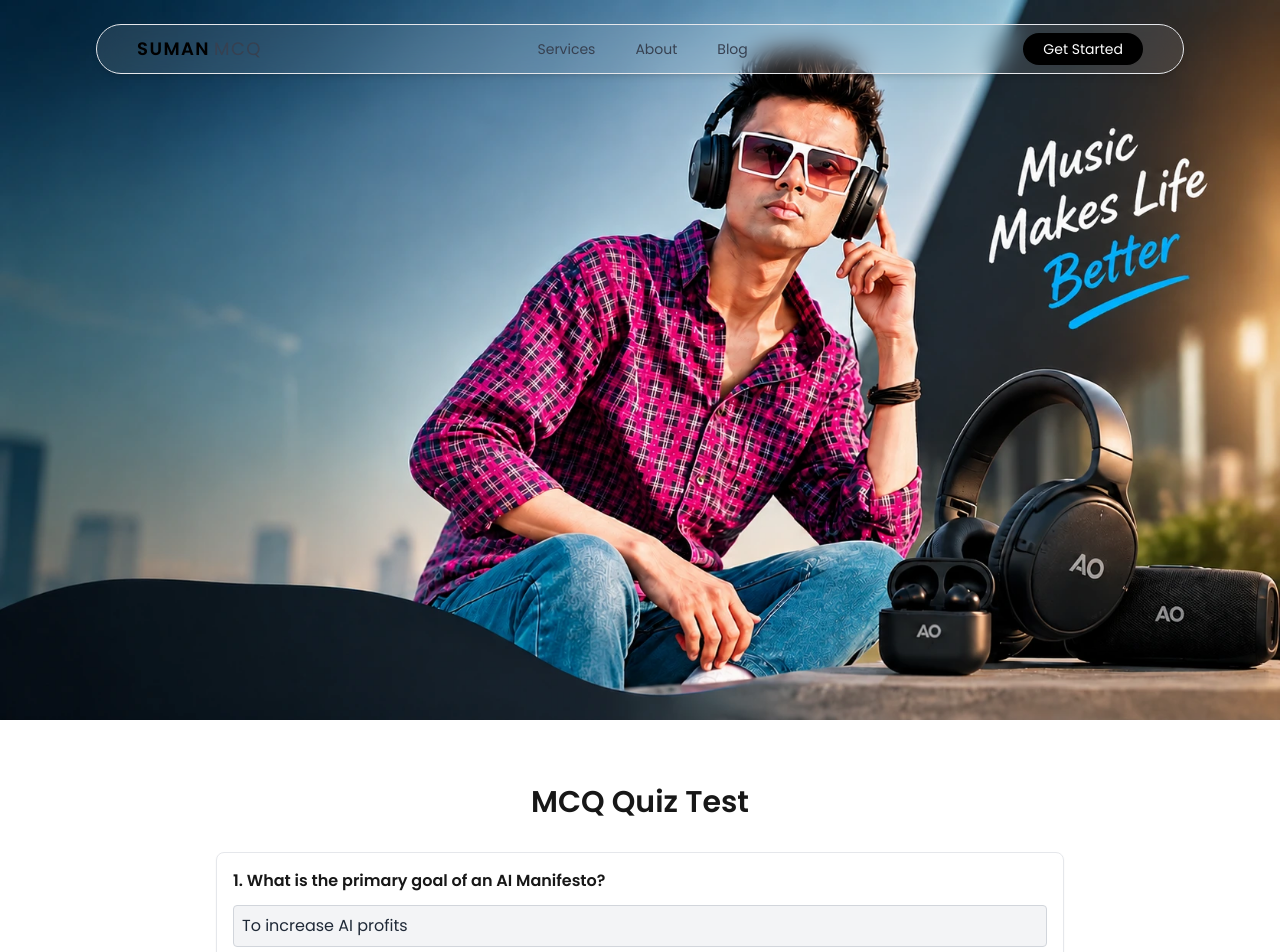
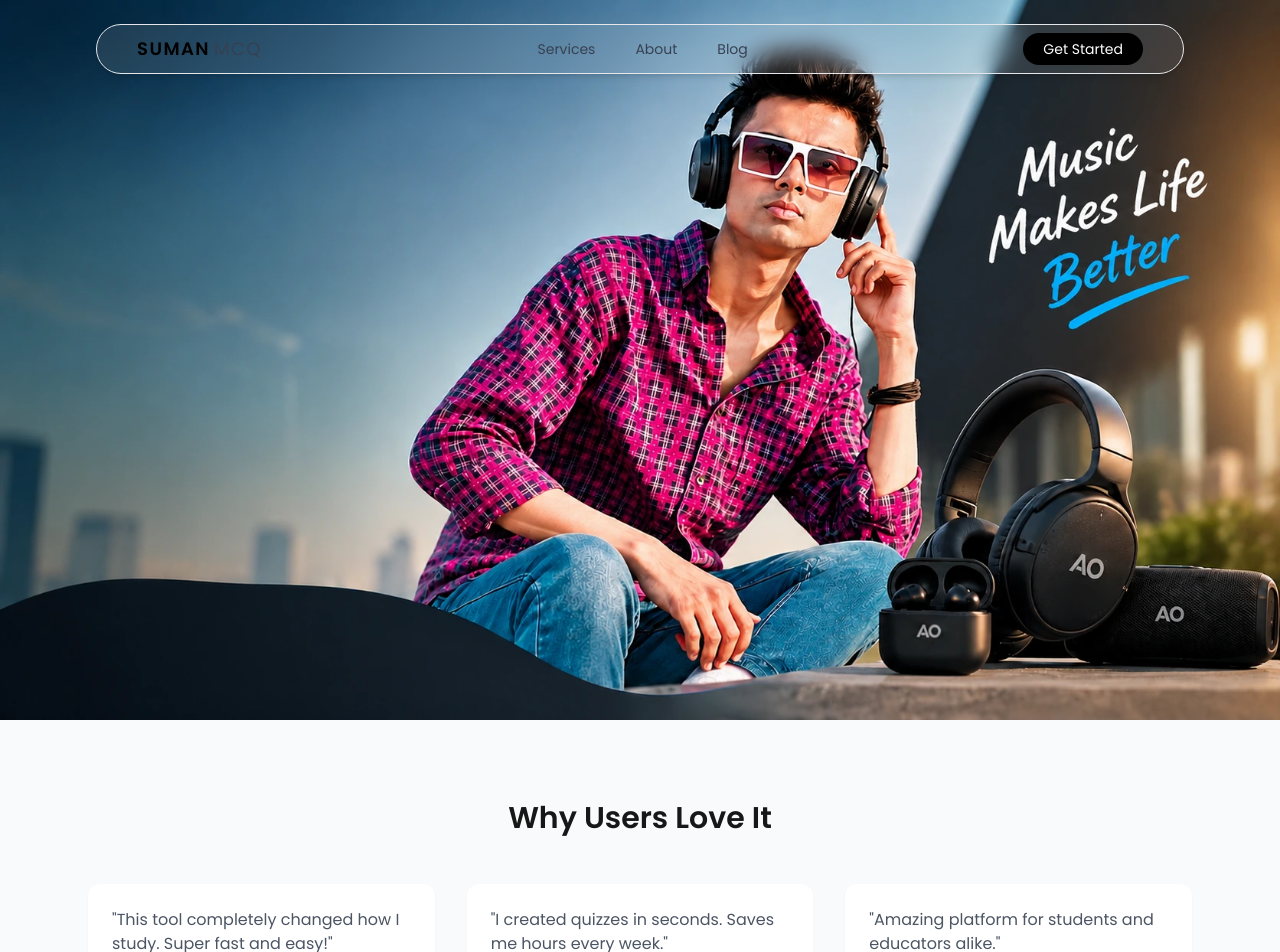
Before and after one commit to suman39-bjp/suman-mcq, a Next.js app: page / in a window 1280 px wide. Shown: the top 952 px of the page. Built offline with nearby package versions, Linux system fonts and the light colour scheme.

Commit message:
remove: MCQ Quiz Test section from homepage

```diff
--- a/app/page.tsx
+++ b/app/page.tsx
@@ -1,6 +1,5 @@
 import Navbar from "@/components/Navbar";
 import Hero from "@/components/Hero";
-import Features from "@/components/Features";
 import Testimonials from "@/components/Testimonials";
 import FAQ from "@/components/FAQ";
 import Footer from "@/components/Footer";
@@ -10,7 +9,6 @@ export default function Home() {
     <div>
       <Navbar />
       <Hero />
-      <Features />
       <Testimonials />
       <FAQ />
       <Footer />
```
